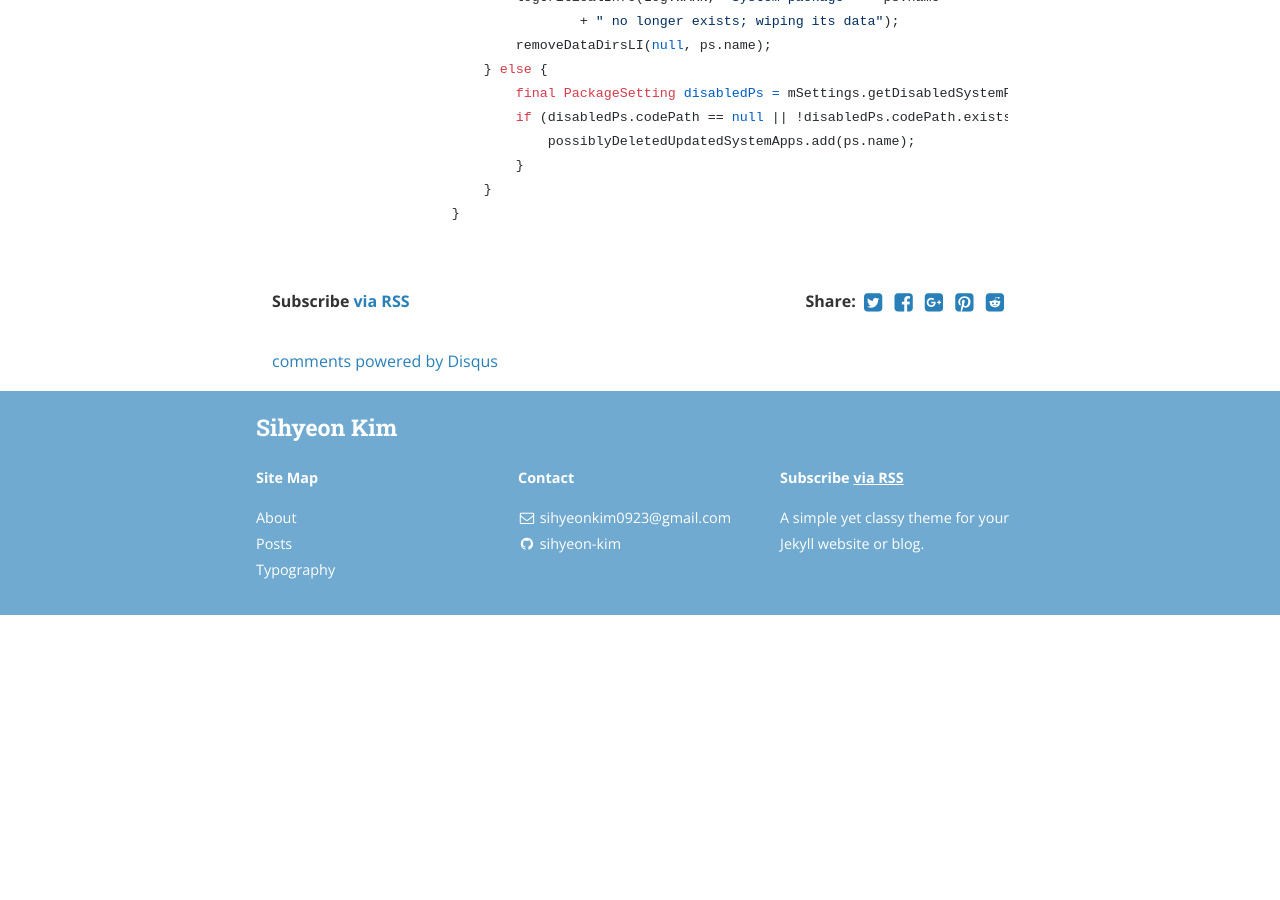
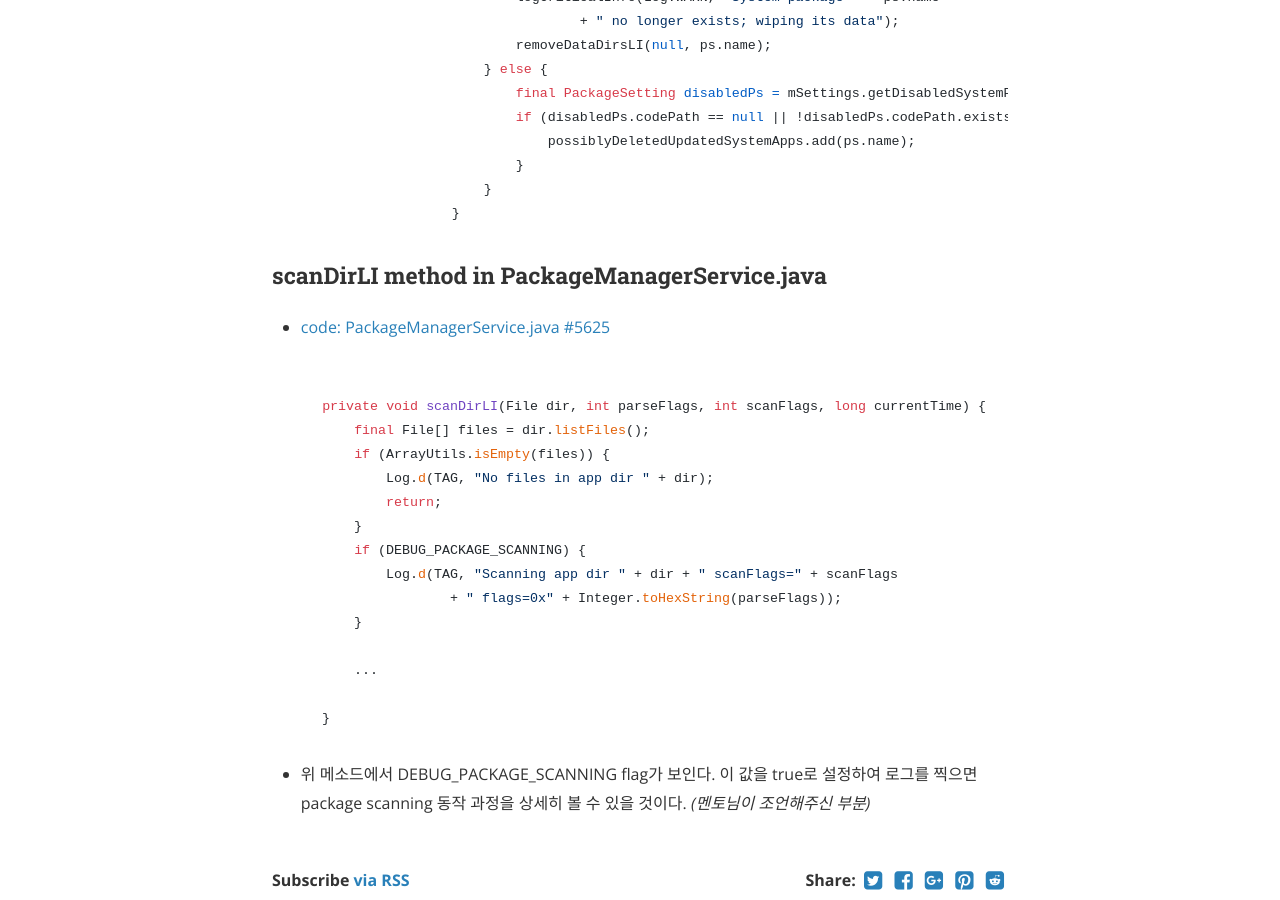
Before and after one commit to sihyeon-kim/sihyeon-kim.github.io, a Jekyll site: the page built from _posts/2019-07-02-Android-Package-Manager-#02-starting-from-system-server.markdown, in a window 1280 px wide and 900 px high, scrolled down 3335 px. Built offline with Jekyll 4.4.1, drawn with Linux system fonts in a browser that asks for light colours; nearby versions of some CDN libraries; comment, search, counter and statistics services are not loaded; before the commit the page ends 3950 px from its top, so only the background shows below that.

Commit message:
Update 2019-07-02-Android-Package-Manager-#02-starting-from-system-server.markdown

````diff
--- a/_posts/2019-07-02-Android-Package-Manager-#02-starting-from-system-server.markdown
+++ b/_posts/2019-07-02-Android-Package-Manager-#02-starting-from-system-server.markdown
@@ -124,3 +124,24 @@ categories: android-packagemanager
                     }
                 }
 ```
+
+### scanDirLI method in PackageManagerService.java
+-  [ code: PackageManagerService.java #5625 ](https://android.googlesource.com/platform/frameworks/base/+/refs/tags/android-6.0.1_r81/services/core/java/com/android/server/pm/PackageManagerService.java#5625)
+```
+
+    private void scanDirLI(File dir, int parseFlags, int scanFlags, long currentTime) {
+        final File[] files = dir.listFiles();
+        if (ArrayUtils.isEmpty(files)) {
+            Log.d(TAG, "No files in app dir " + dir);
+            return;
+        }
+        if (DEBUG_PACKAGE_SCANNING) {
+            Log.d(TAG, "Scanning app dir " + dir + " scanFlags=" + scanFlags
+                    + " flags=0x" + Integer.toHexString(parseFlags));
+        }
+
+        ...
+
+    }
+```
+- 위 메소드에서 DEBUG_PACKAGE_SCANNING flag가 보인다. 이 값을 true로 설정하여 로그를 찍으면 package scanning 동작 과정을 상세히 볼 수 있을 것이다. *(멘토님이 조언해주신 부분)*
````
